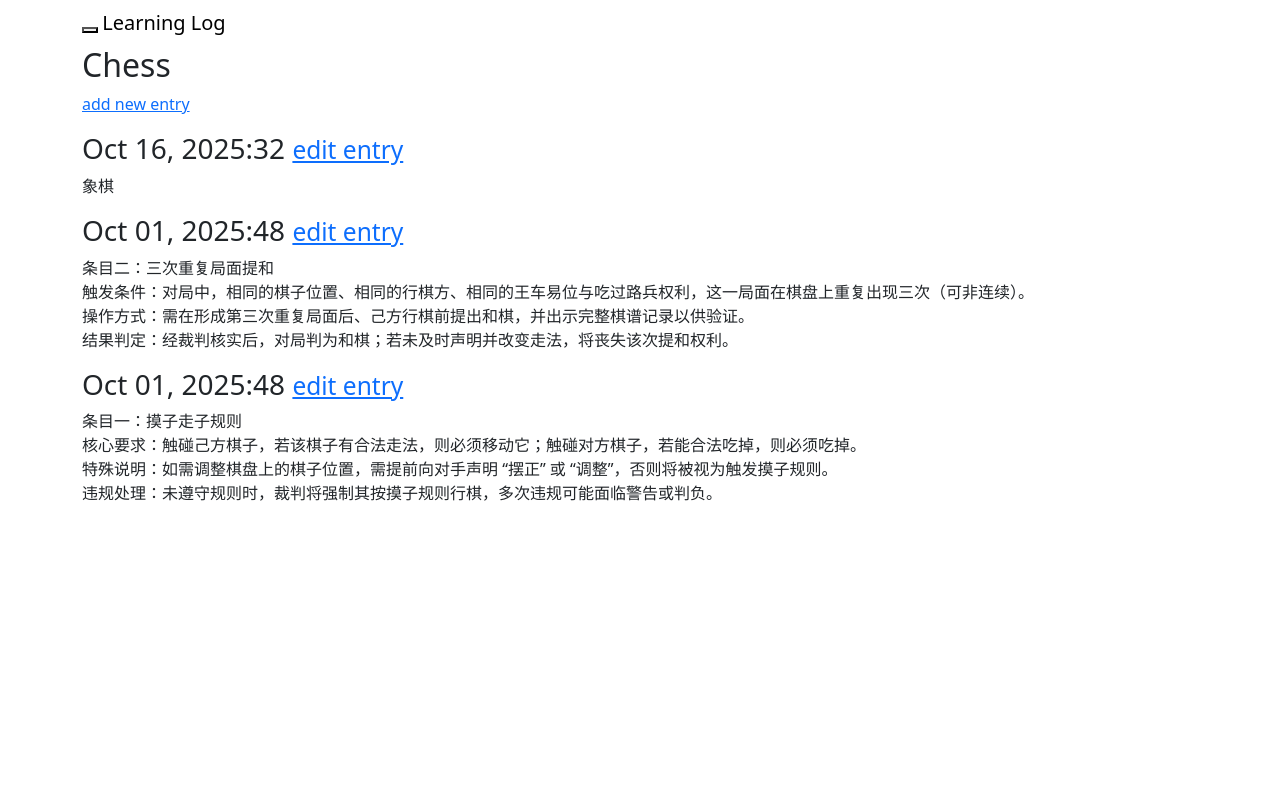
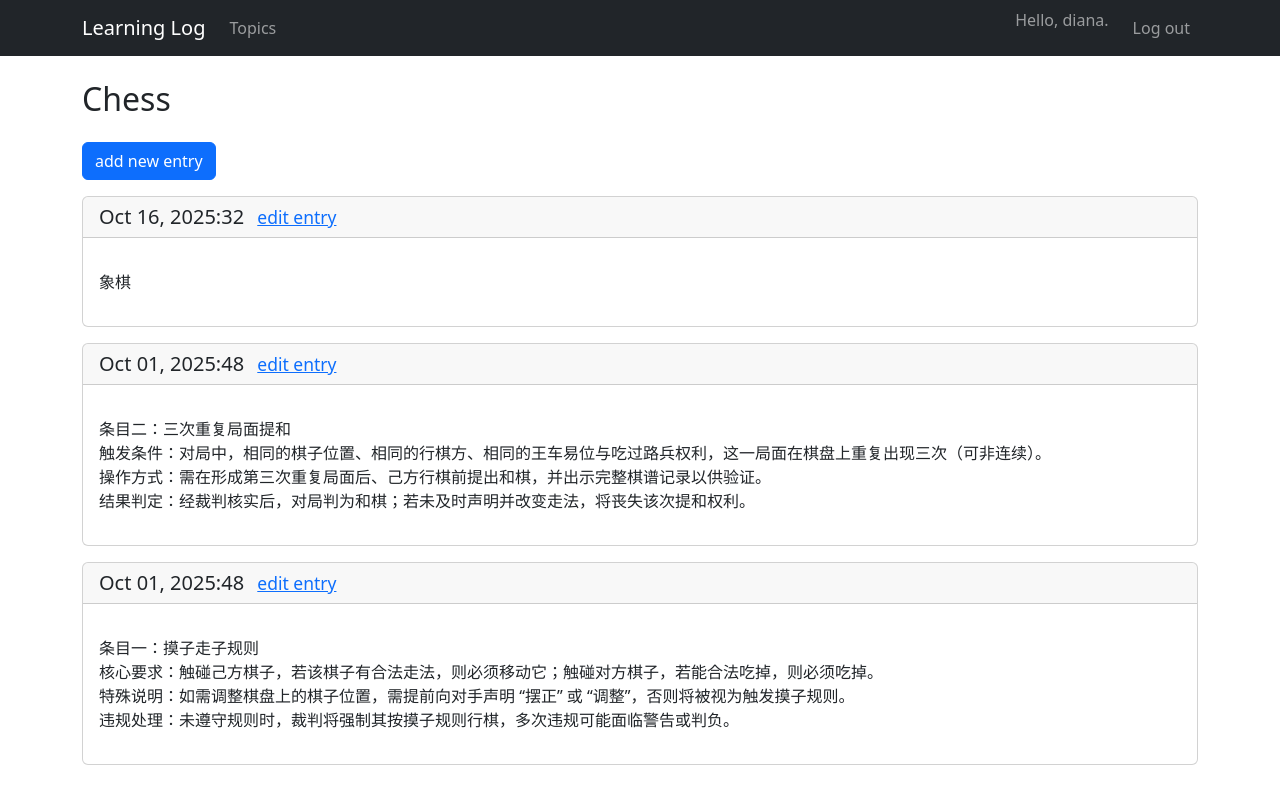
Before and after one commit to dianaliu002-GIT/learning_log, a Django app: page /learning_logs/topics/1/ in a window 1280 px wide. Run offline with Django 5.2, Linux system fonts and the light colour scheme; a user stored in the database is signed in; data comes from the database, SQL or seed files in the repository; some libraries are stand-ins or nearby versions.

Commit message:
更新Bootstrap 3到Bootstrap 5：修复导航栏和卡片样式

```diff
--- a/learning_logs/templates/learning_logs/base.html
+++ b/learning_logs/templates/learning_logs/base.html
@@ -16,48 +16,52 @@
 
   <body>
 
-    <!-- Static navbar -->
-    <nav class="navbar navbar-default navbar-static-top">
+    <!-- Bootstrap 5 Navbar -->
+    <nav class="navbar navbar-expand-lg navbar-dark bg-dark">
       <div class="container">
+        <a class="navbar-brand" href="{% url 'learning_logs:index' %}">Learning Log</a>
 
-        <div class="navbar-header">
-          <button type="button" class="navbar-toggle collapsed"
-              data-toggle="collapse" data-target="#navbar"
-              aria-expanded="false" aria-controls="navbar">
-          </button>
-          <a class="navbar-brand" href="{% url 'learning_logs:index' %}">
-              Learning Log</a>
-        </div>
+        <button class="navbar-toggler" type="button" data-bs-toggle="collapse" data-bs-target="#navbarContent"
+                aria-controls="navbarContent" aria-expanded="false" aria-label="Toggle navigation">
+          <span class="navbar-toggler-icon"></span>
+        </button>
 
-        <div id="navbar" class="navbar-collapse collapse">
-          <ul class="nav navbar-nav">
-            <li><a href="{% url 'learning_logs:topics' %}">Topics</a></li>
+        <div class="collapse navbar-collapse" id="navbarContent">
+          <ul class="navbar-nav me-auto">
+            <li class="nav-item">
+              <a class="nav-link" href="{% url 'learning_logs:topics' %}">Topics</a>
+            </li>
           </ul>
 
-          <ul class="nav navbar-nav navbar-right">
+          <ul class="navbar-nav">
             {% if user.is_authenticated %}
-              <li><a>Hello, {{ user.username }}.</a></li>
-              <li><a href="{% url 'users:logout' %}">log out</a></li>
+              <li class="nav-item">
+                <span class="navbar-text me-3">Hello, {{ user.username }}.</span>
+              </li>
+              <li class="nav-item">
+                <a class="nav-link" href="{% url 'users:logout' %}">Log out</a>
+              </li>
             {% else %}
-              <li><a href="{% url 'users:register' %}">register</a></li>
-              <li><a href="{% url 'users:login' %}">log in</a></li>
+              <li class="nav-item">
+                <a class="nav-link" href="{% url 'users:register' %}">Register</a>
+              </li>
+              <li class="nav-item">
+                <a class="nav-link" href="{% url 'users:login' %}">Log in</a>
+              </li>
             {% endif %}
           </ul>
-        </div><!-- /.nav-collapse -->
-
+        </div>
       </div>
     </nav>
 
-    <div class="container">
-
-      <div class="page-header">
+    <div class="container mt-4">
+      <div class="page-header mb-4">
         {% block header %}{% endblock header %}
       </div>
       <div>
         {% block content %}{% endblock content %}
       </div>
-
-    </div><! -- /container -->
+    </div>
 
   </body>
 </html>
--- a/learning_logs/templates/learning_logs/topic.html
+++ b/learning_logs/templates/learning_logs/topic.html
@@ -7,23 +7,23 @@
 {% block content %}
 
   <p>
-    <a href="{% url 'learning_logs:new_entry' topic.id %}">add new entry</a>
+    <a href="{% url 'learning_logs:new_entry' topic.id %}" class="btn btn-primary">add new entry</a>
   </p>
 
   {% for entry in entries %}
-    <div class="panel panel-default">
-      <div class="panel-heading">
-        <h3>
+    <div class="card mb-3">
+      <div class="card-header">
+        <h5 class="card-title mb-0">
           {{ entry.date_added|date:'M d, Y:i' }}
-          <small>
-            <a href="{% url 'learning_logs:edit_entry' entry.id %}">edit entry</a>
+          <small class="text-muted">
+            <a href="{% url 'learning_logs:edit_entry' entry.id %}" class="ms-2">edit entry</a>
           </small>
-        </h3>
+        </h5>
       </div>
-      <div class="panel-body">
-        {{ entry.text|linebreaks}}
+      <div class="card-body">
+        <p class="card-text">{{ entry.text|linebreaks }}</p>
       </div>
-    </div> <!-- panel -->
+    </div> <!-- card -->
   {% empty %}
       There are no entries for this topic yet.
   {% endfor %}
```
